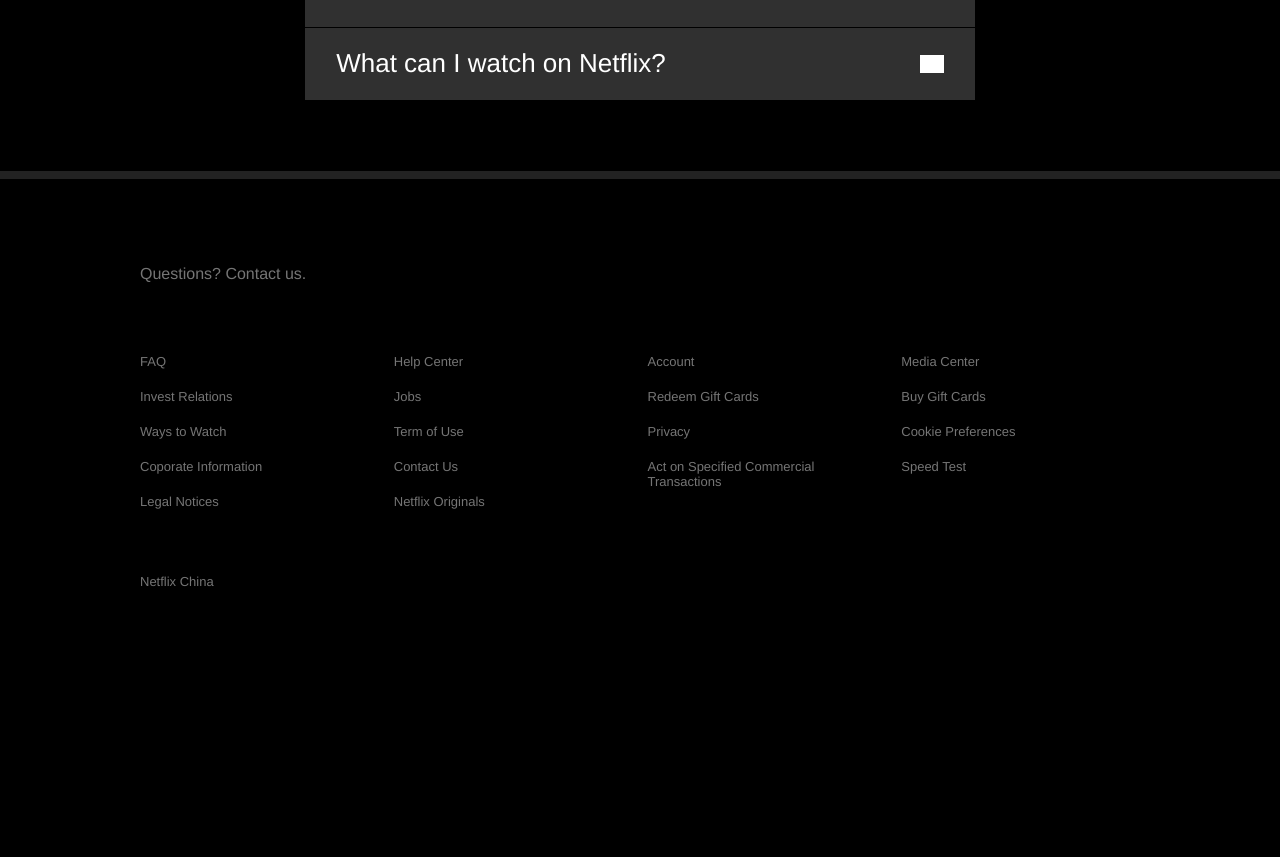
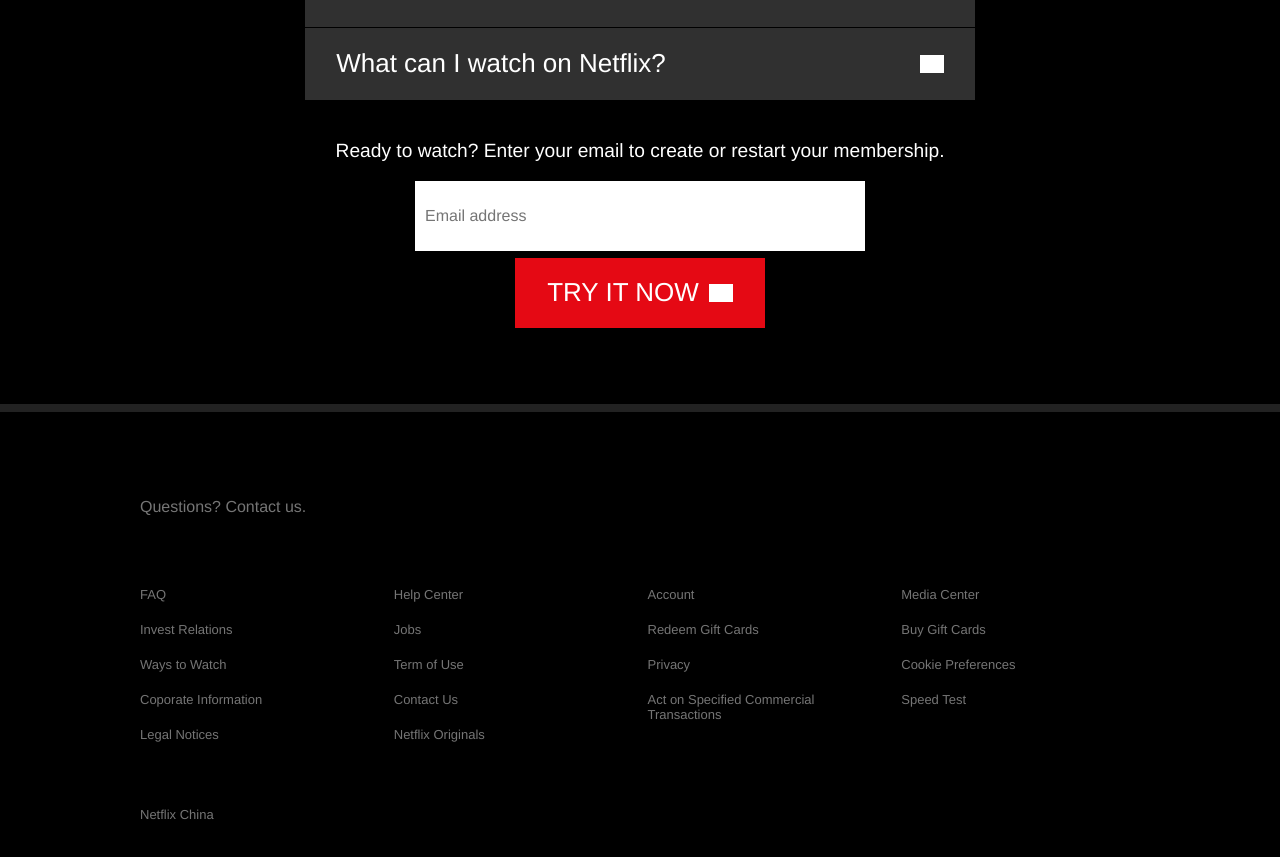
Before and after one commit to yanghwai/react-netflix-demo, a React (Create React App) app: page / in a window 1280 px wide. Shown: the part 1680-2537 px from the top of the page. Before the commit the page ends 2380 px from the top, so only its background shows below. Built offline with nearby package versions, Linux system fonts and the light colour scheme; grey boxes are pictures that could not be loaded.

Commit message:
--feat: add opt-form components

```diff
--- /dev/null
+++ b/src/components/opt-form/index.js
@@ -0,0 +1,24 @@
+import React from "react";
+import {Container, Input, Button, Text, Break} from "./styles/opt-form"
+
+export default function OptForm({ children, ...restProps }) {
+  return <Container {...restProps}>{children}</Container>;
+}
+
+OptForm.Input = function OptFormInput({ ...restProps }) {
+  return <Input {...restProps} />;
+};
+
+OptForm.Button = function OptFormButton({ children, ...restProps }) {
+  return (
+    <Button {...restProps}>
+      {children} <img src="images/icons/chevron-right.png" alt="Try Now" />
+    </Button>
+  );
+};
+
+OptForm.Text = function OptFormText({ children, ...restProps }) {
+  return <Text {...restProps}>{children}</Text>;
+};
+
+OptForm.Break = ({...restProps}) => <Break {...restProps}/>
--- /dev/null
+++ b/src/components/opt-form/styles/opt-form.js
@@ -0,0 +1,75 @@
+import styled from "styled-components/macro";
+
+export const Container = styled.div`
+  display: flex;
+  justify-content: center;
+  height: 100%;
+  margin-top: 20px;
+  flex-wrap: wrap;
+
+  @media (max-width: 1000px) {
+    flex-direction: column;
+    align-items: center;
+  }
+`;
+
+export const Input = styled.input`
+  max-width: 450px;
+  width: 100%;
+  border: 0;
+  padding: 10px;
+  height: 70px;
+  box-sizing: border-box;
+`;
+
+export const Button = styled.button`
+  display: flex;
+  align-items: center;
+  height: 100%;
+  height: 70px;
+  background: #e50914;
+  color: white;
+  text-transform: uppercase;
+  padding: 0 32px;
+  font-size: 26px;
+  border: 0;
+  margin: .25em auto;
+  cursor: pointer;
+
+  img {
+    margin-left: 10px;
+    filter: brightness(0) invert(1);
+    width: 24px;
+
+    @media (max-width: 1000px) {
+      width: 16px;
+    }
+  }
+
+  &:hover {
+    background: #f40612;
+  }
+
+  @media (max-width: 1000px) {
+    height: 50px;
+    font-size: 16px;
+    margin-top: 20px;
+    font-weight: bold;
+  }
+`;
+
+export const Text = styled.p`
+  font-size: 19.2px;
+  color: white;
+  text-align: center;
+
+  @media (max-width: 600px) {
+    font-size: 16px;
+    line-height: 22px;
+  }
+`;
+
+export const Break = styled.div`
+  flex-basis: 100%;
+  height: 0;
+`;
--- a/src/containers/faq-container.js
+++ b/src/containers/faq-container.js
@@ -1,4 +1,5 @@
 import { Accordion } from "../components";
+import OptForm from "../components/opt-form";
 import faqData from "../fixtures/faq.json";
 
 export function FaqContainer() {
@@ -7,10 +8,18 @@
       <Accordion.Title>Frequently Asked Questions</Accordion.Title>
       {faqData.map((item) => (
         <Accordion.Item key={item.id}>
-            <Accordion.Header>{item.header}</Accordion.Header>
-            <Accordion.Body>{item.body}</Accordion.Body>
+          <Accordion.Header>{item.header}</Accordion.Header>
+          <Accordion.Body>{item.body}</Accordion.Body>
         </Accordion.Item>
       ))}
+      <OptForm>
+        <OptForm.Text>
+          Ready to watch? Enter your email to create or restart your membership.
+        </OptForm.Text>
+        <OptForm.Input placeholder="Email address" />
+        <OptForm.Break />
+        <OptForm.Button>Try it Now</OptForm.Button>
+      </OptForm>
     </Accordion>
   );
 }
```
Also changed, not shown: 2 other files (tests, documents, lock files or other folders).
